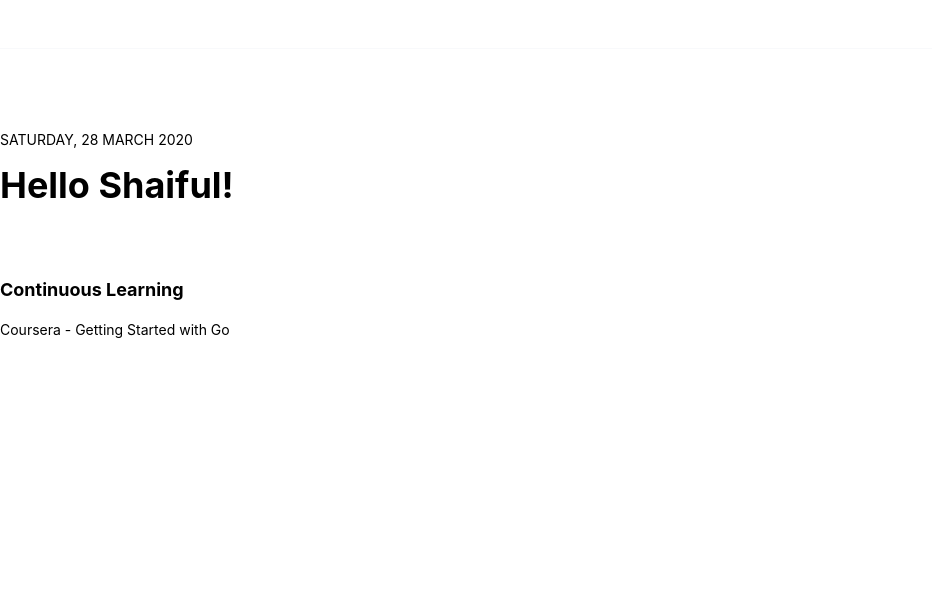
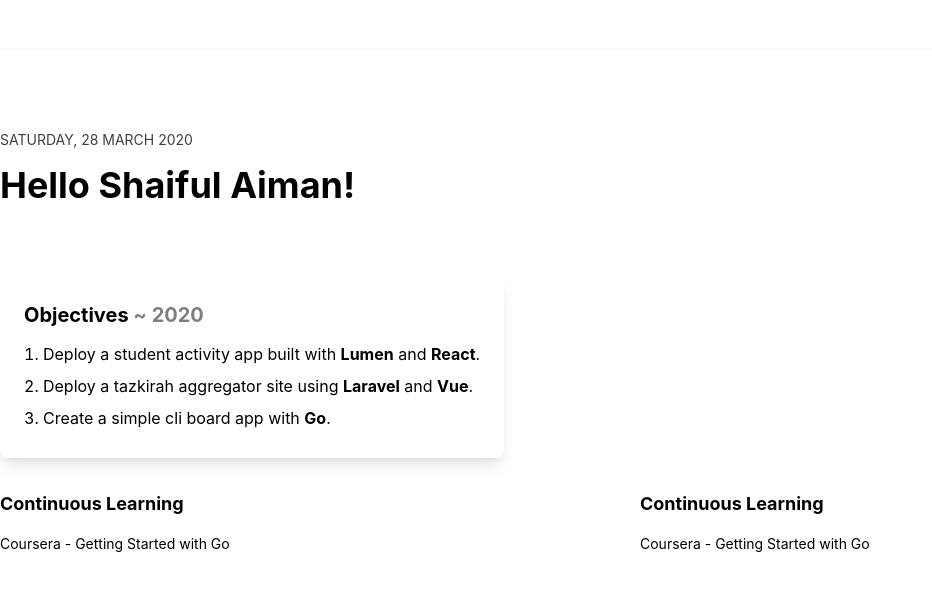
Before and after one commit to ibnumalik/start-page, a Svelte app: page / in a window 1280 px wide. Shown: the top 590 px of the page, without its empty margins (0-932 px from the left). Built offline with nearby package versions, Linux system fonts and the light colour scheme; what tailwind-nord would draw is missing.

Commit message:
Use header, objective component in App component

```diff
--- a/src/App.svelte
+++ b/src/App.svelte
@@ -1,5 +1,9 @@
 <script>
-  export let name;
+  import Header from "./Header.svelte";
+  import Learning from "./Learning.svelte";
+  import Objectives from "./Objectives.svelte";
+
+  const name = "Shaiful Aiman";
 </script>
 
 <style>
@@ -8,25 +12,18 @@
 
 <main class="min-h-screen bg-nord0 text-nord4 font-sans">
   <div class="container mx-auto">
-    <div class="header pt-12 pb-16">
-      <hr class="mb-20 opacity-25" />
-      <p class="text-sm uppercase mb-2">Saturday, 28 March 2020</p>
-      <h1 class="text-4xl font-bold">Hello {name}!</h1>
-    </div>
+    <Header {name} />
+
+    <Objectives />
 
     <div class="flex">
-      <section class="learning">
-        <h2 class="font-bold text-lg mb-4">Continuous Learning</h2>
-        <ul>
-          <li class="text-nord7 text-sm">
-            <a
-              href="https://www.coursera.org/learn/golang-getting-started/home/welcome">
-              Coursera - Getting Started with Go
-            </a>
-          </li>
-        </ul>
+      <section class="flex-auto">
+        <Learning />
       </section>
 
+      <section class="flex-auto">
+        <Learning />
+      </section>
     </div>
   </div>
 </main>
--- a/src/main.js
+++ b/src/main.js
@@ -1,10 +1,7 @@
-import App from './App.svelte';
+import App from "./App.svelte";
 
 const app = new App({
-	target: document.body,
-	props: {
-		name: 'Shaiful'
-	}
+  target: document.body
 });
 
 export default app;
```
